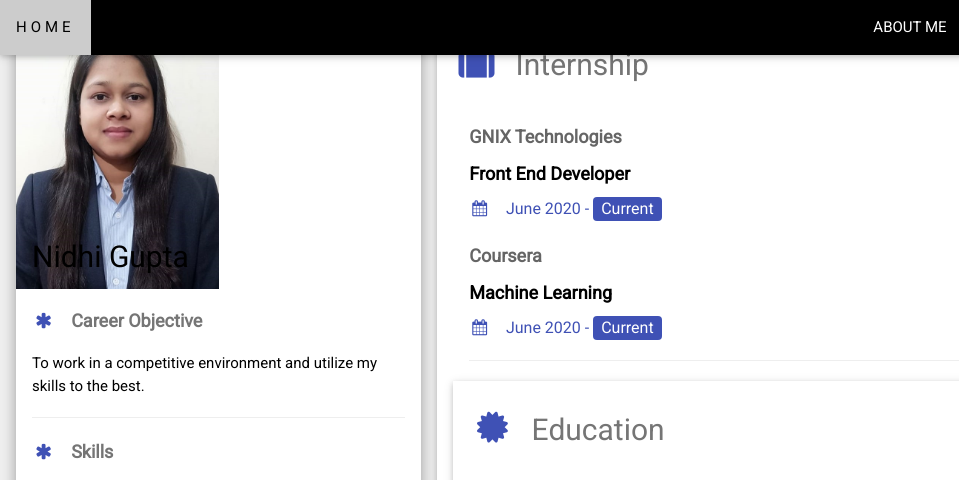
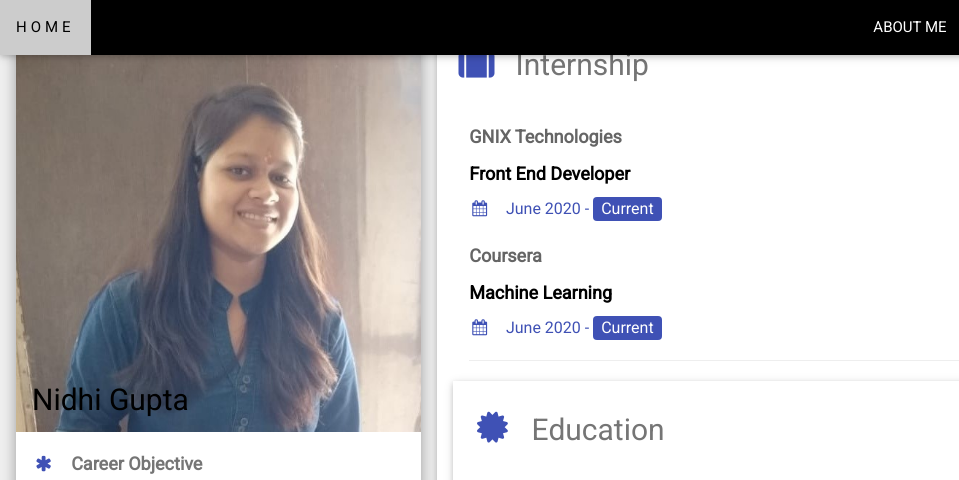
Before and after one commit to nidhigupta09/myportfolio, a plain HTML site: page resume.html in a window 1280 px wide. Shown: the top 480 px of the page, 0-959 px from the left. Drawn offline with nearby package versions, Linux system fonts and the light colour scheme.

Commit message:
Update resume.html

```diff
--- a/resume.html
+++ b/resume.html
@@ -55,7 +55,7 @@ html,body,h1,h2,h3,h4,h5,h6 {font-family: "Roboto", sans-serif}
 
       <div class="w3-white w3-text-grey w3-card-4">
         <div class="w3-display-container">
-          <img src="img/Nidhigupta.jpeg" style="width:50%" alt="Avatar">
+          <img src="img/pic.jpg" style="width:100%" alt="Avatar">
           <div class="w3-display-bottomleft w3-container w3-text-black">
             <h2 >Nidhi Gupta</h2>
           </div>
```
